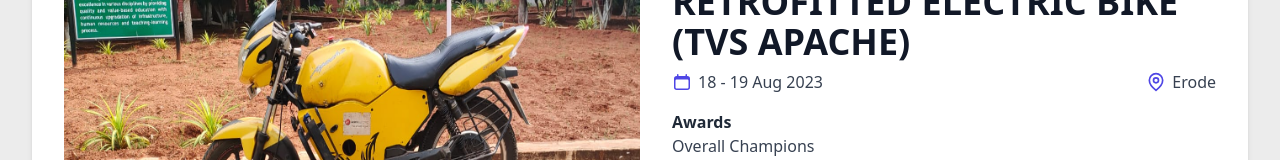
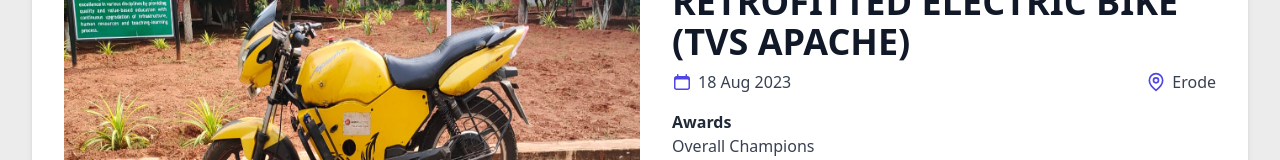
Before and after one commit to SRIRAMS2002/mechatrons07, a Next.js app: page /Projects in a window 1280 px wide. Shown: the part 374-534 px from the top of the page. Built offline with nearby package versions, Linux system fonts and the light colour scheme.

Commit message:
project layout -3

```diff
--- a/src/pages/Projects.jsx
+++ b/src/pages/Projects.jsx
@@ -16,7 +16,7 @@
 
     venue: "Bannari Amman Institute of Technology",
     Organiser: " Department of Agricultural Engineering&amp; BIT-IIC",
-    date: "18 - 19 Aug 2023",
+    date: "18 Aug 2023",
     Awards: [{ value: "Overall Champions" }],
     location: "Erode",
   },
```
